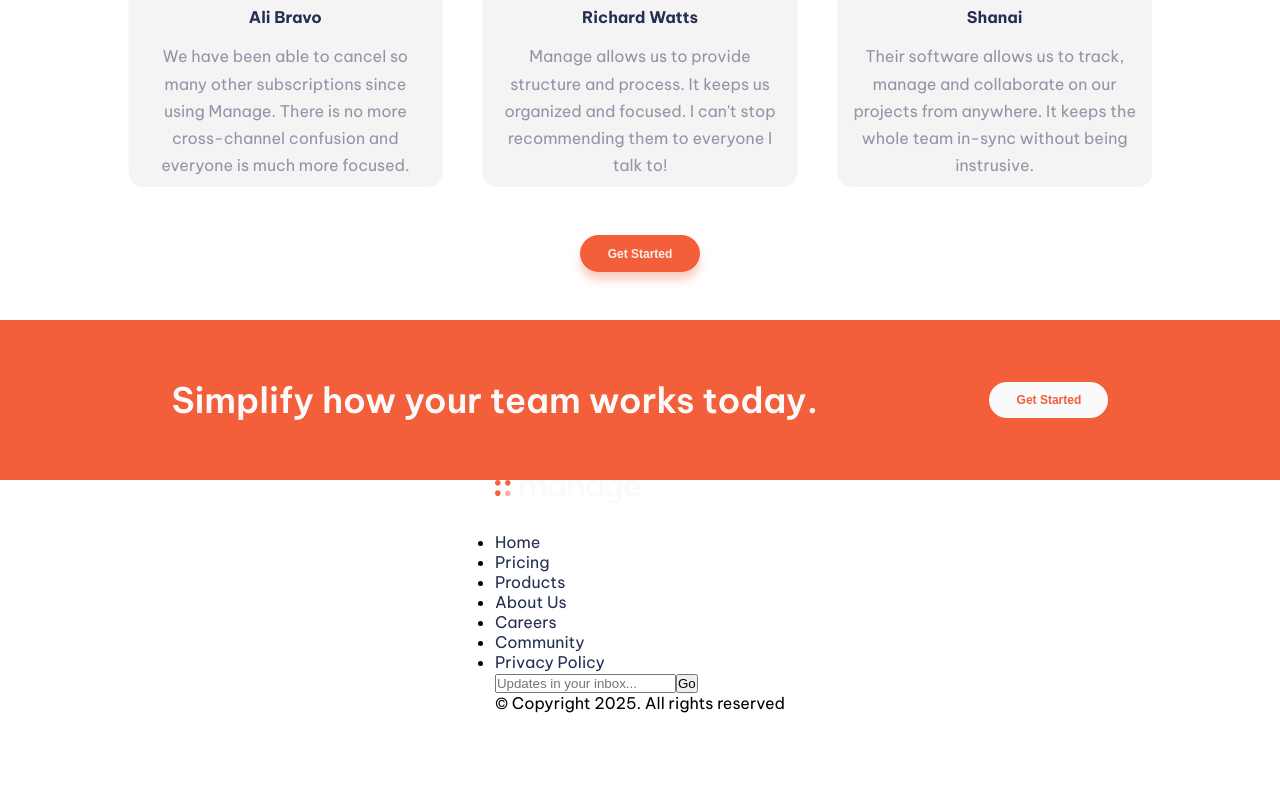
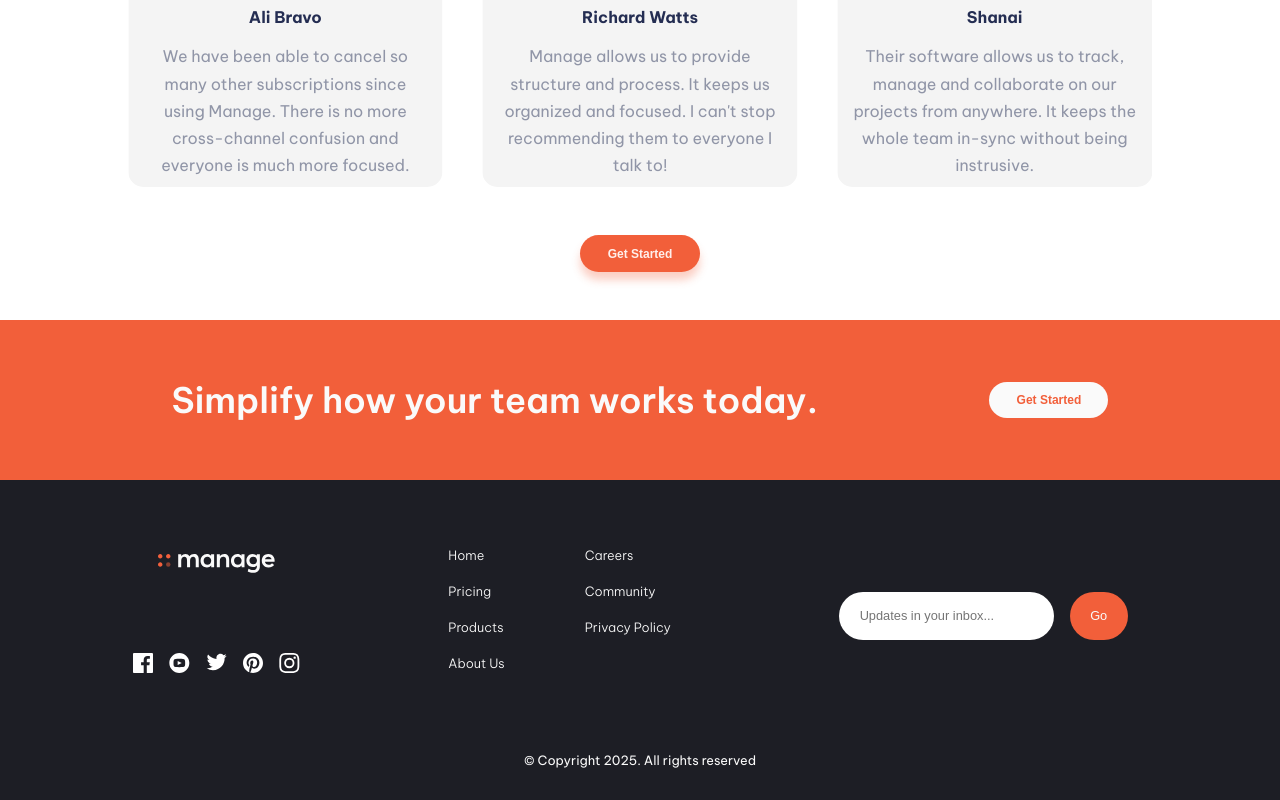
Before and after one commit to matiasealianelli/clon-manage, a React (Vite) app: page / in a window 1280 px wide. Shown: the part 1731-2531 px from the top of the page. Before the commit the page ends 2444 px from the top, so only its background shows below. Built offline with nearby package versions, Linux system fonts and the light colour scheme.

Commit message:
Agregue estilos al Footer

```diff
--- a/src/styles/Footer.css
+++ b/src/styles/Footer.css
@@ -0,0 +1,109 @@
+footer {
+    width: 100%;
+    height: max-content;
+    background-color: #1d1e25;
+    padding: 4rem 0 2rem 0;
+  }
+  .cont-cols-footer {
+    background-color: #1d1e25;
+    display: flex;
+    justify-content: space-evenly;
+    align-items: center;
+  }
+  .col1-footer {
+    display: flex;
+    flex-direction: column;
+    height: max-content;
+    justify-content: center;
+    align-items: center;
+    gap: 5rem;
+    width: 8rem;
+  }
+  .col2-footer {
+    display: flex;
+    flex-direction: row;
+    justify-content: center;
+    align-items: start;
+    width: auto;
+    gap: 3rem;
+  }
+  .col3-footer {
+    width: max-content;
+    display: flex;
+    flex-direction: column;
+  }
+
+  .logo-footer {
+    width: auto;
+    height: 1.2rem;
+    display: flex;
+    justify-content: center;
+    align-items: center;
+  }
+  .cont-redes-footer {
+    display: flex;
+    flex-direction: row;
+    gap: 1rem;
+  }
+  ul li {
+    list-style: none;
+    margin: 0 1rem;
+  }
+  li a {
+    font-size: 0.8rem;
+    font-weight: 300;
+    text-decoration: none;
+    color: #fafafa;
+  }
+  li,
+  .link-footer {
+    padding-bottom: 1rem;
+  }
+  .cont-input-footer {
+    display: flex;
+    flex-direction: row;
+    gap: 1rem;
+  }
+  .input-email-footer {
+    width: 100%;
+    height: 2rem;
+    border: none;
+    border-radius: 25px;
+    padding: 1.5rem 0.5rem;
+  }
+  .input-email-footer::placeholder {
+    padding: 0 0.8rem;
+    font-size: 0.8rem;
+    font-weight: 300;
+  }
+  .btn-footer {
+    width: 5rem;
+    height: 3rem;
+    border: none;
+    border-radius: 25px;
+    background-color: #f25f3a;
+    color: #fafafa;
+    font-size: 0.8rem;
+    font-weight: 300;
+    cursor: pointer;
+  }
+  .col4-footer {
+    display: flex;
+    flex-direction: column;
+    justify-content: center;
+    align-items: center;
+    gap: 1rem;
+  }
+  .copy-legal {
+    height: min-content;
+    width: max-content;
+    justify-content: center;
+    padding-top: 4rem;
+    color: #fafafa;
+    font-size: 0.8rem;
+  }
+  li:hover,
+  .link-footer:hover {
+    color: #f25f3a;
+    transition: all 0.3s linear;
+  }
```
